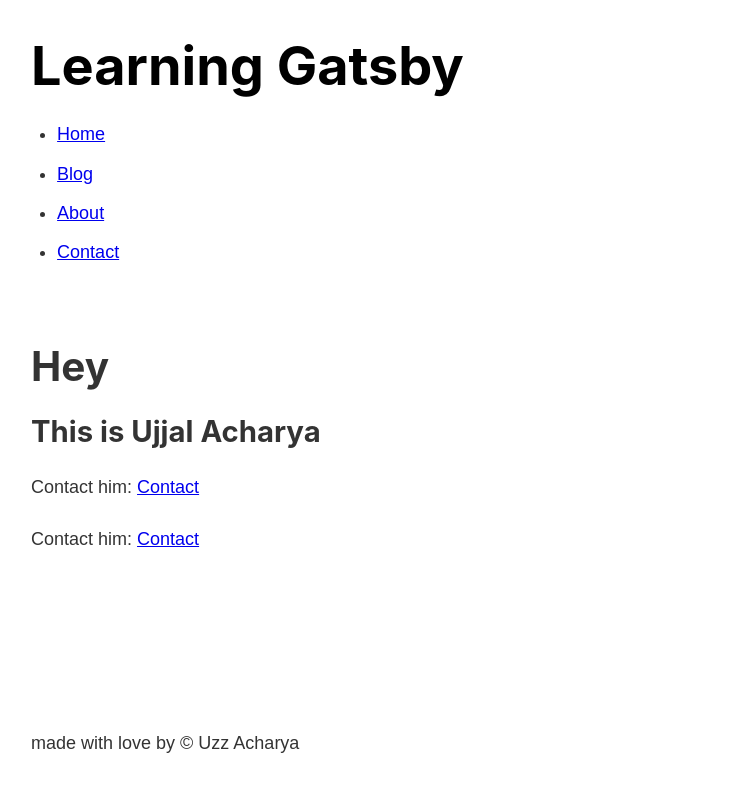
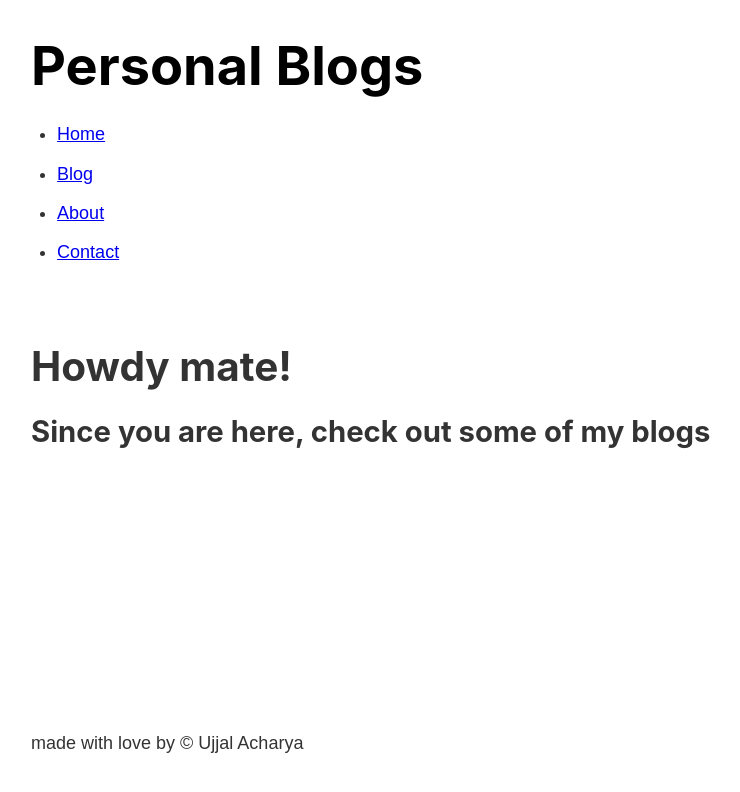
Before and after one commit to ujjalacharya/gatsby-blog, a Gatsby site in the folder gatsby-gettin-started/: page / in a window 1280 px wide. Shown: the whole page, without its empty margins (252-992 px from the left). Built offline with nearby package versions, Linux system fonts and the light colour scheme; Gatsby itself is replaced by a stand-in of ours.

Commit message:
provide final touch

```diff
--- a/gatsby-gettin-started/gatsby-config.js
+++ b/gatsby-gettin-started/gatsby-config.js
@@ -6,8 +6,8 @@
 
 module.exports = {
     siteMetadata: {
-        title: 'Learning Gatsby',
-        author: 'Uzz Acharya'
+        title: 'Personal Blogs',
+        author: 'Ujjal Acharya'
     },
     /* Your site config here */
     plugins: [
--- a/gatsby-gettin-started/src/pages/contact.js
+++ b/gatsby-gettin-started/src/pages/contact.js
@@ -10,7 +10,6 @@
             <Head title="Contact"/>
             <h1>Contact</h1>
             <p>You can contact him at +977 9848658331</p>
-            <p>Go to home: <Link to="/">Index</Link></p>
         </Layout>
     )
 }
--- a/gatsby-gettin-started/src/pages/index.js
+++ b/gatsby-gettin-started/src/pages/index.js
@@ -9,10 +9,8 @@
         <div>
             <Layout>
             <Head title="Home"/>
-                <h1>Hey</h1>
-                <h2>This is Ujjal Acharya</h2>
-                <p>Contact him: <a href="/contact">Contact</a></p>
-                <p>Contact him: <Link to="/contact">Contact</Link></p>
+                <h1>Howdy mate!</h1>
+                <h2>Since you are here, check out some of my blogs</h2>
             </Layout>
         </div>
     )
```
